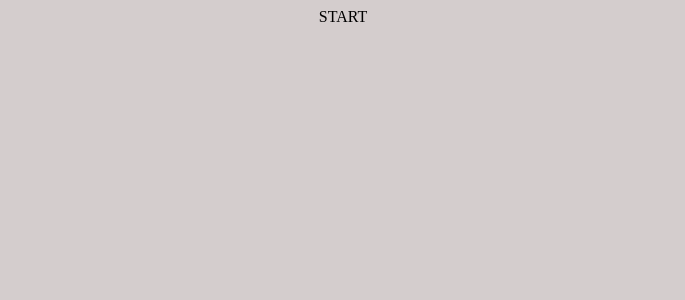
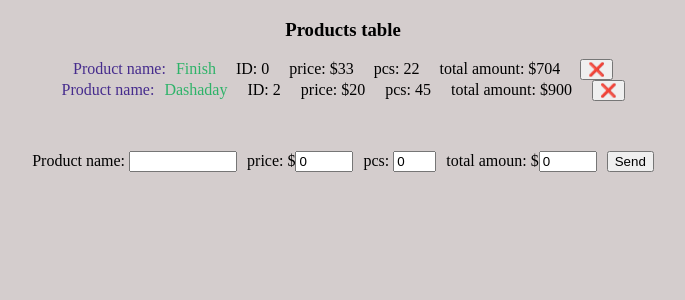
Before and after one commit to Alexcadxx/myself-todo-practice, a React (Vite) app: page / in a window 1280 px wide. Shown: the top 300 px of the page, without its empty margins (297-982 px from the left). Built offline with nearby package versions, Linux system fonts and the light colour scheme; data requests are answered from the project's data file.

Commit message:
Products table with CRUD has been created on json server.

```diff
--- a/src/App.jsx
+++ b/src/App.jsx
@@ -1,4 +1,207 @@
-// import styles from './app.module.css'
+import { useEffect, useState } from 'react';
+
+import styles from './app.module.css';
 export function App() {
-	return <div>START</div>;
+	const [products, setProducts] = useState([]);
+	const [nameValue, setNameValue] = useState('');
+	const [priceValue, setPriceValue] = useState(0);
+	const [pscValue, setPscValue] = useState(0);
+	const [refreshProduct, setRefreshProduct] = useState(false);
+
+	console.log('refreshProduct', refreshProduct);
+
+	const newAmount = priceValue * pscValue;
+
+	let url = 'http://localhost:3003/products';
+
+	const editProductInProducts = (products, newProductData) =>
+		products.map((product) =>
+			product.id === newProductData.id
+				? {
+						...product,
+						...newProductData,
+					}
+				: product,
+		);
+
+	console.log('editProductInProducts', products);
+
+	const onAddProduct = () => {
+		fetch(url, {
+			method: 'POST',
+			headers: { 'Content-Type': 'application/json; charset=utf-8' },
+			body: JSON.stringify({
+				nameProd: nameValue,
+				price: priceValue,
+				pcs: pscValue,
+				amount: newAmount,
+			}),
+		})
+			.then((rawResponse) => rawResponse.json())
+			.then((response) => {
+				console.log('Product has been added, server response:', response);
+				setRefreshProduct(!refreshProduct);
+			})
+			.finally(() => {
+				setNameValue('');
+				setPriceValue(0);
+				setPscValue(0);
+			});
+	};
+
+	const onRemove = (id) => {
+		fetch((url += `/${id}`), {
+			method: 'DELETE',
+		})
+			.then((rawResponse) => rawResponse.json())
+			.then((response) => {
+				console.log('Product has been deleted, server response:', response);
+				setRefreshProduct(!refreshProduct);
+			});
+	};
+
+	const onProductEdit = (id) => {
+		setProducts(editProductInProducts(products, { id, isEditing: true }));
+	};
+	const onProductNameChange = (id, newName) => {
+		setProducts(editProductInProducts(products, { id, nameProd: newName }));
+	};
+
+	const onProductUpdate = (id, newNameProd) => {
+		fetch((url += `/${id}`), {
+			method: 'PATCH',
+			headers: { 'Content-Type': 'application/json; charset=utf-8' },
+			body: JSON.stringify({
+				nameProd: newNameProd,
+				// price: priceValue,
+				// pcs: pscValue,
+				// amount: newAmount,
+			}),
+		})
+			.then((rawResponse) => rawResponse.json())
+			.then((response) => {
+				console.log('Product has been updated, server response:', response);
+				setRefreshProduct(!refreshProduct);
+			});
+	};
+
+	// setIsEditing(true);
+
+	useEffect(() => {
+		fetch(url)
+			.then((jsonData) => jsonData.json())
+			.then((loadedData) => setProducts(loadedData));
+		// eslint-disable-next-line react-hooks/exhaustive-deps
+	}, [refreshProduct]);
+
+	// let isEditing = false;
+
+	return (
+		<div className={styles.app}>
+			<h3>Products table</h3>
+			{products.map(({ id, nameProd, price, pcs, amount, isEditing = false }) => (
+				<div key={id}>
+					{isEditing ? (
+						<div>
+							<form>
+								<label htmlFor="prodName2">Product name: </label>
+								<input
+									className={styles.inputProdName}
+									type="text"
+									value={nameProd}
+									id="prodName2"
+									onChange={({ target }) => onProductNameChange(id, target.value)}
+								/>
+								<label htmlFor="inputProdPrice2">price: $</label>
+								<input
+									className={styles.inputProdPrice}
+									type="text"
+									value={price}
+									id="inputProdPrice2"
+									onChange={({ target }) => setPriceValue(target.value)}
+								/>
+								<label htmlFor="prodPcs2">pcs: </label>
+								<input
+									className={styles.inputProdPcs}
+									type="text"
+									value={pcs}
+									id="prodPcs2"
+									onChange={({ target }) => setPscValue(target.value)}
+								/>
+								<label htmlFor="prodAmount2">total amoun: $</label>
+								<input
+									className={styles.inputAmount}
+									type="text"
+									value={amount}
+									id="prodAmount2"
+									readOnly
+								/>
+								<button
+									type="button"
+									className={styles.btnEditProduct}
+									onClick={() => onProductUpdate(id, nameProd)}
+								>
+									✎
+								</button>
+							</form>
+						</div>
+					) : (
+						<div>
+							<span className={styles.productName}>{`Product name:`}</span>
+							<span className={styles.ownName} onClick={() => onProductEdit(id)}>
+								{nameProd}
+							</span>
+							<span className={styles.productId}>{`ID:  ${id}`}</span>
+							<span className={styles.producPrice}>{`price: $${price}`}</span>
+							<span className={styles.productPcs}>{`pcs:  ${pcs}`}</span>
+							<span className={styles.totalAmount}>{`total amount:  $${amount}`}</span>
+							<button className={styles.button} onClick={() => onRemove(id)}>
+								❌
+							</button>
+						</div>
+					)}
+				</div>
+			))}
+
+			<div className={styles.inputProduct}>
+				<form>
+					<label htmlFor="prodName">Product name: </label>
+					<input
+						className={styles.inputProdName}
+						type="text"
+						value={nameValue}
+						id="prodName"
+						onChange={({ target }) => setNameValue(target.value)}
+					/>
+					<label htmlFor="inputProdPrice">price: $</label>
+					<input
+						className={styles.inputProdPrice}
+						type="text"
+						value={priceValue}
+						id="inputProdPrice"
+						onChange={({ target }) => setPriceValue(target.value)}
+					/>
+					<label htmlFor="prodPcs">pcs: </label>
+					<input
+						className={styles.inputProdPcs}
+						type="text"
+						value={pscValue}
+						id="prodPcs"
+						onChange={({ target }) => setPscValue(target.value)}
+					/>
+					<label htmlFor="prodAmount">total amoun: $</label>
+					<input
+						className={styles.inputAmount}
+						type="text"
+						value={newAmount}
+						id="prodAmount"
+						readOnly
+					/>
+					<button type="button" className={styles.btnSendProduct} onClick={onAddProduct}>
+						Send
+					</button>
+				</form>
+			</div>
+		</div>
+	);
 }
--- /dev/null
+++ b/src/app.module.css
@@ -0,0 +1,47 @@
+.app {
+	text-align: center;
+}
+
+.productName {
+	margin-right: 10px;
+	font-weight: 400;
+	color: rgb(70, 44, 141);
+}
+
+.ownName {
+	margin-right: 20px;
+	font-weight: 500;
+	color: rgb(46, 179, 105);
+}
+.producPrice {
+	margin-right: 20px;
+}
+.productPcs {
+	margin-right: 20px;
+}
+.productId {
+	margin-right: 20px;
+}
+.totalAmount {
+	margin-right: 20px;
+}
+
+.inputProduct {
+	padding-top: 50px;
+}
+.inputProdName {
+	width: 100px;
+	margin-right: 10px;
+}
+.inputProdPrice {
+	width: 50px;
+	margin-right: 10px;
+}
+.inputProdPcs {
+	width: 35px;
+	margin-right: 10px;
+}
+.inputAmount {
+	width: 50px;
+	margin-right: 10px;
+}
--- /dev/null
+++ b/src/db.json
@@ -0,0 +1,19 @@
+{
+  "products": [
+    {
+      "nameProd": "Finish",
+      "price": "33",
+      "pcs": "22",
+      "amount": 704,
+      "id": 0,
+      "name": "Finij"
+    },
+    {
+      "nameProd": "Dashaday",
+      "price": "20",
+      "pcs": "45",
+      "amount": 900,
+      "id": 2
+    }
+  ]
+}
--- a/src/index.css
+++ b/src/index.css
@@ -1,4 +1,3 @@
 :root {
 	background-color: #d4cdcd;
-	text-align: center;
 }
```
Also changed, not shown: src/api.js (added, +16 -0 lines).
